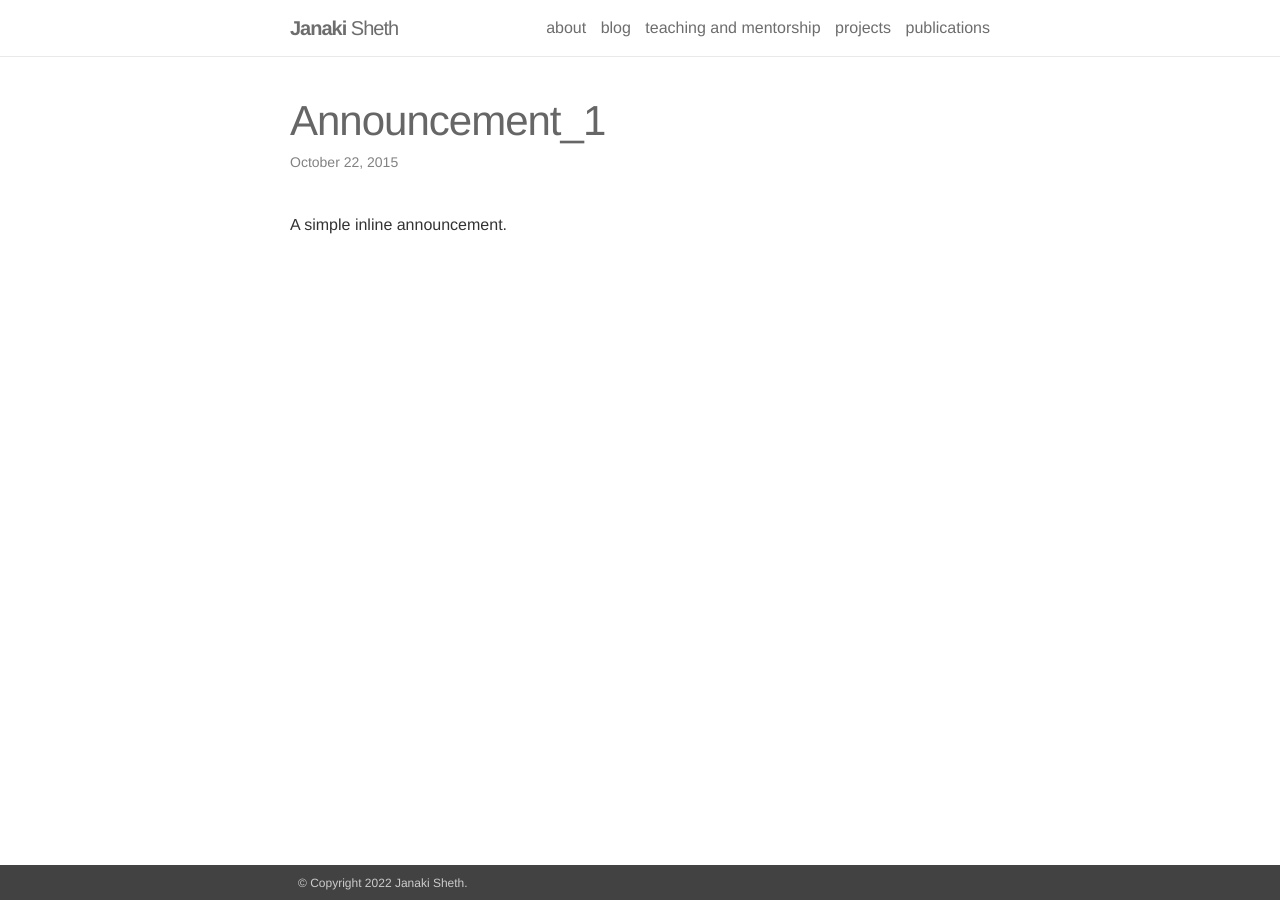
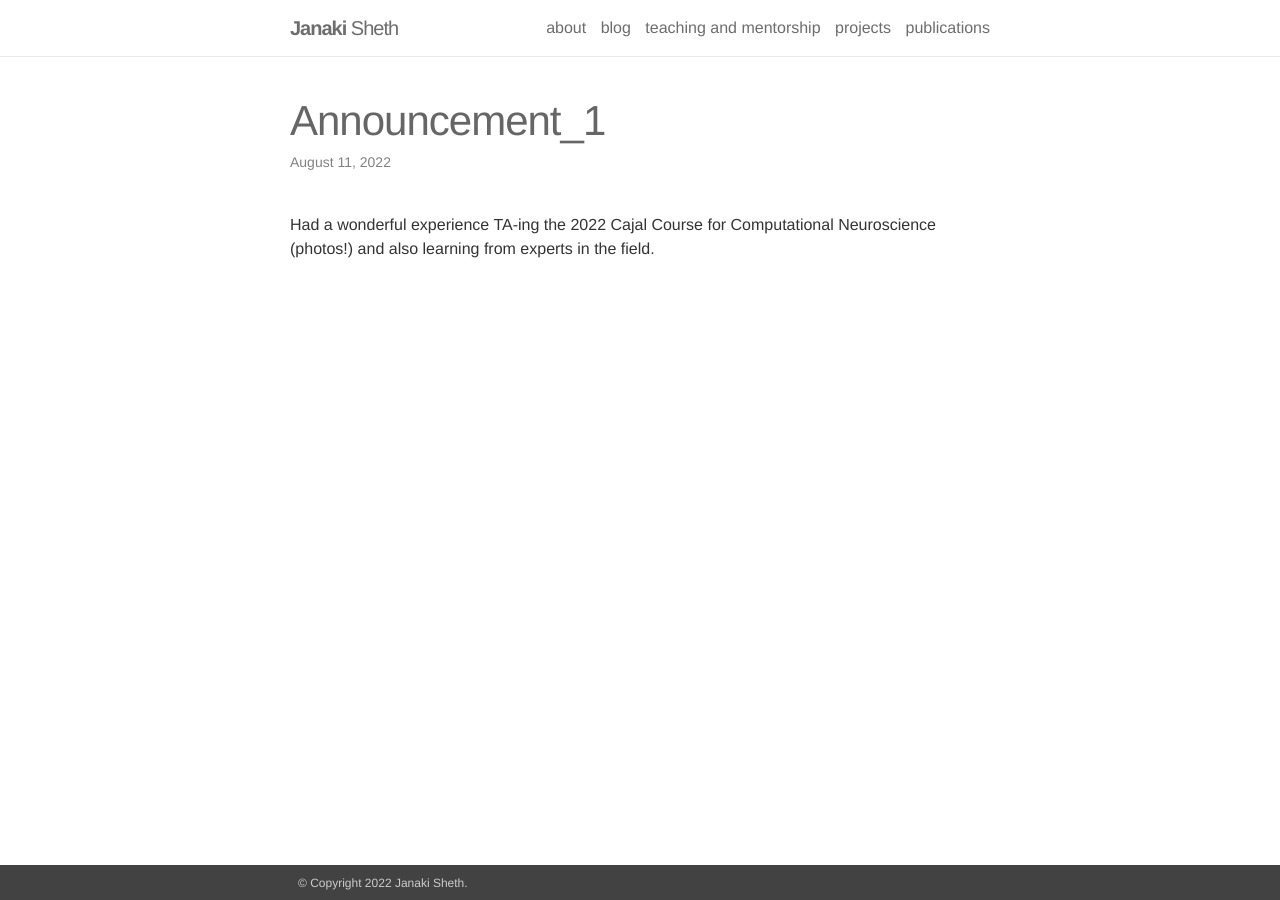
Before and after one commit to JanakiSheth/JanakiSheth.github.io, a Jekyll site: the page built from _news/announcement_1.md, in a window 1280 px wide. Built offline with Jekyll 4.4.1, drawn with Linux system fonts in a browser that asks for light colours; nearby versions of some CDN libraries.

```diff
--- a/_news/announcement_1.md
+++ b/_news/announcement_1.md
@@ -1,7 +1,7 @@
 ---
 layout: post
-date: 2015-10-22 15:59:00-0400
+date: 2022-08-11
 inline: true
 ---
 
-A simple inline announcement.
+Had a wonderful experience TA-ing the 2022 Cajal Course for Computational Neuroscience (photos!) and also learning from experts in the field.
```
Also changed, not shown: _pages/about.md (+1 -1 lines), _pages/cv.md (+1 -1 lines).
